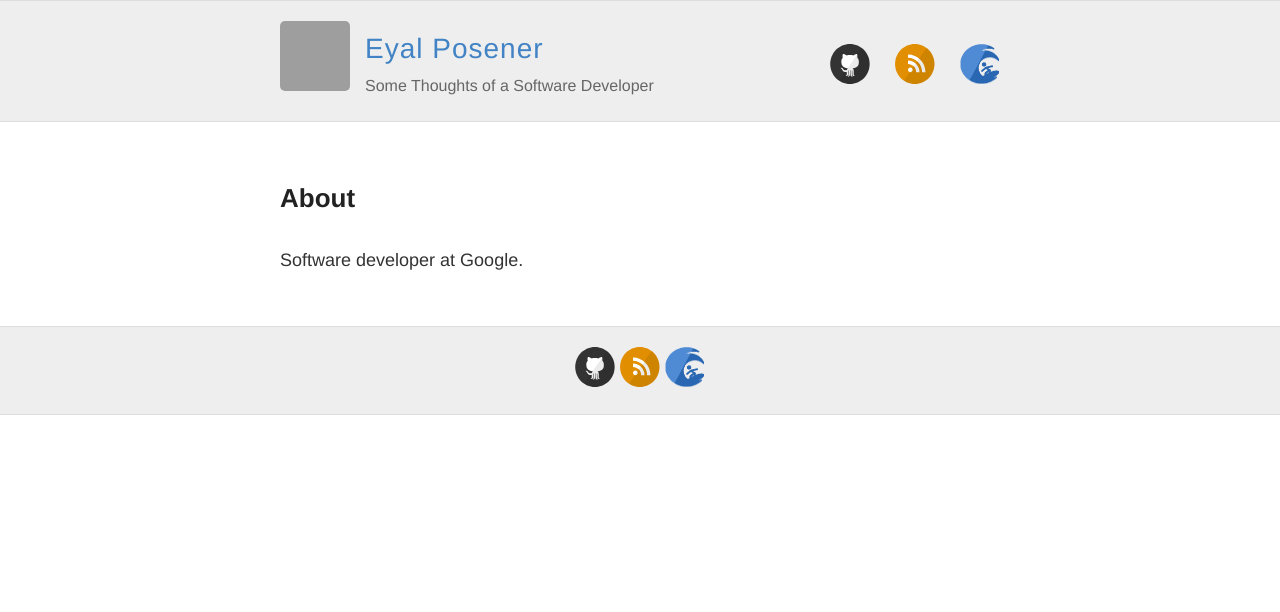
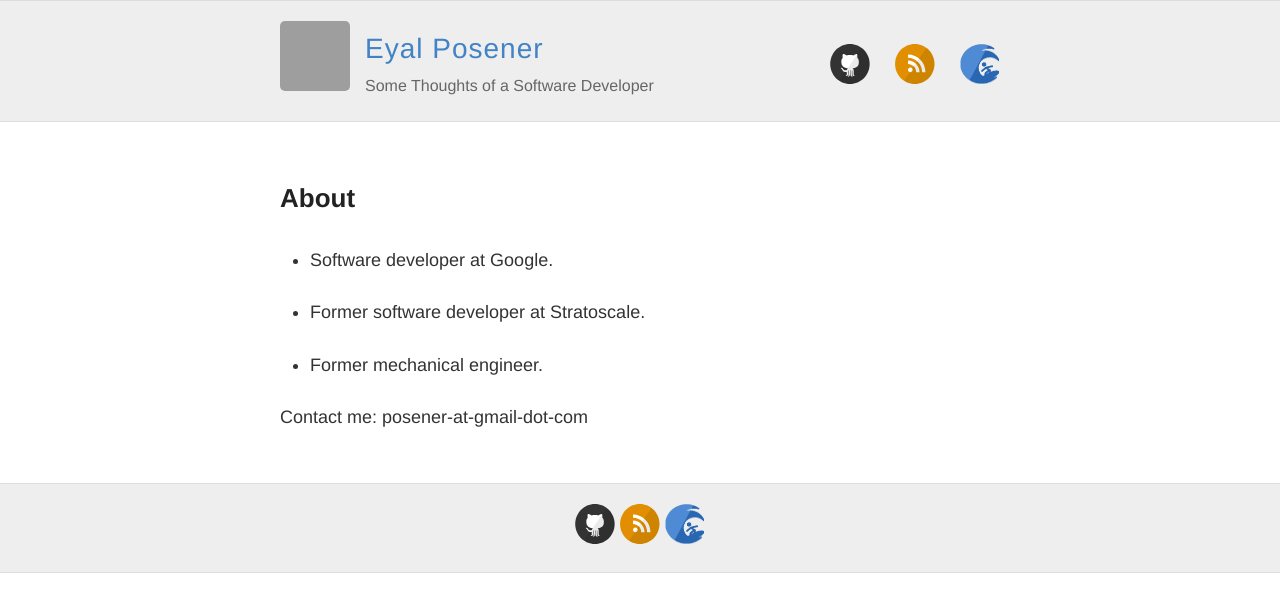
Before and after one commit to posener/posener.github.io, a Jekyll site: the page built from about.md, in a window 1280 px wide. Shown: the top 612 px of the page. Built offline with Jekyll 4.4.1, drawn with Linux system fonts in a browser that asks for light colours; grey boxes are pictures that could not be loaded.

Commit message:
update about

```diff
--- a/about.md
+++ b/about.md
@@ -2,6 +2,11 @@
 layout: page
 title: About
 permalink: /about/
+keywords: posener,about
 ---
 
-Software developer at Google.
+* Software developer at Google.
+* Former software developer at Stratoscale.
+* Former mechanical engineer.
+
+Contact me: posener-at-gmail-dot-com
```
